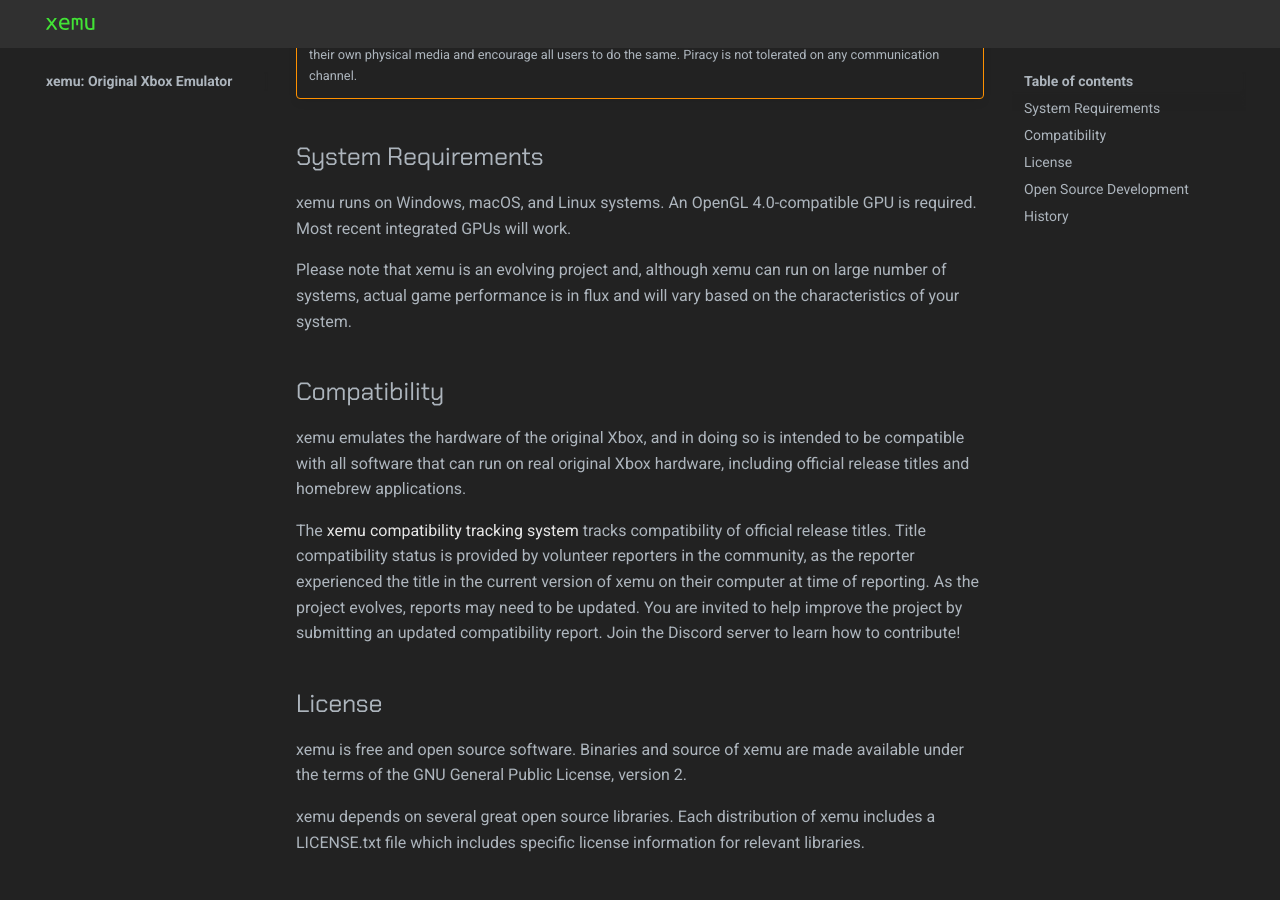
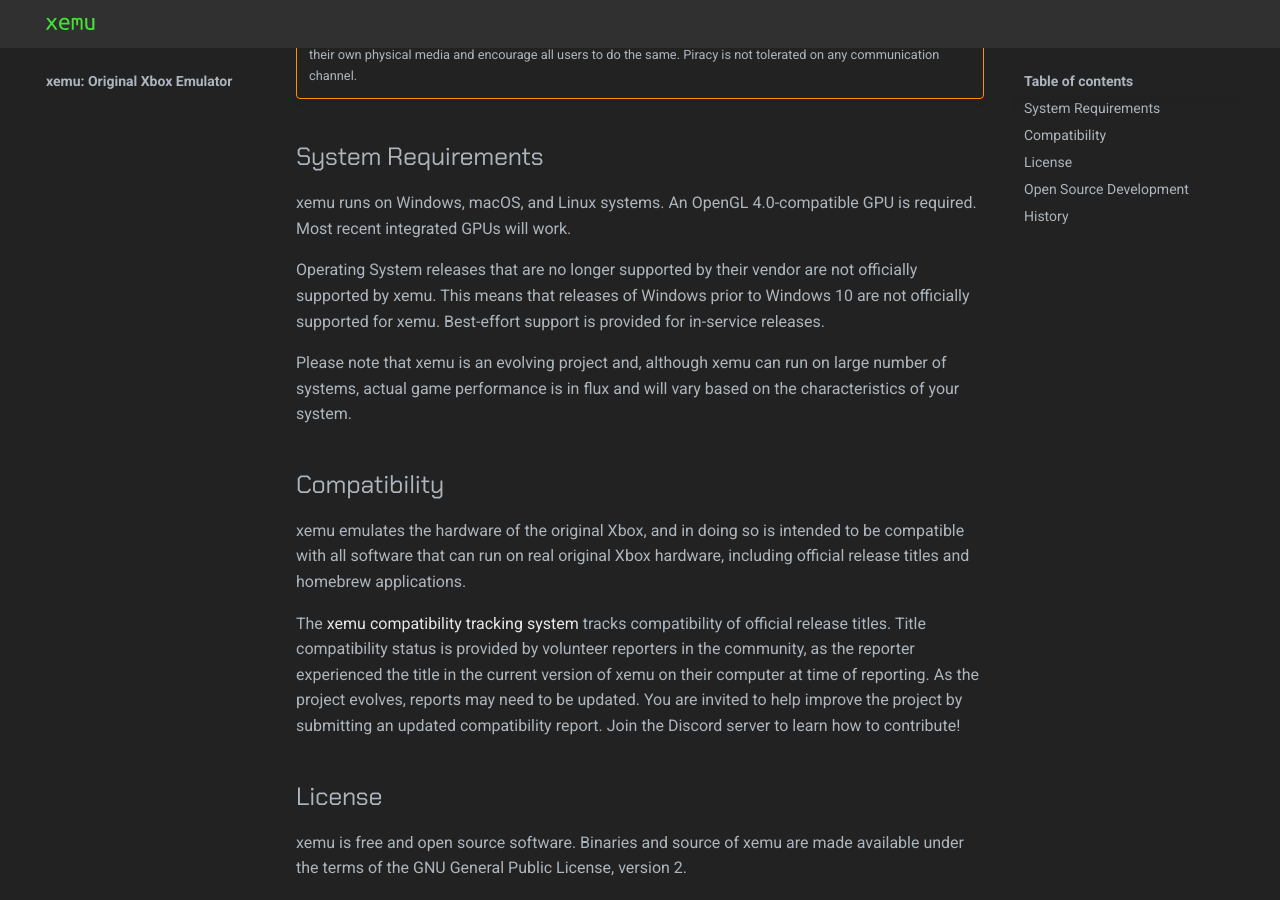
Before and after one commit to xemu-project/xemu-website, an MkDocs documentation site: the page built from docs/docs/about.md, in a window 1280 px wide and 900 px high, scrolled down 546 px. Built offline with MkDocs 1.6.1 and Material for MkDocs 9.7.7, drawn with Linux system fonts in a browser that asks for light colours.

Commit message:
Add note about EOL OS releases

```diff
--- a/docs/docs/about.md
+++ b/docs/docs/about.md
@@ -20,6 +20,8 @@ xemu is free and open-source software that emulates the [original Microsoft Xbox
 ## System Requirements
 
 xemu runs on Windows, macOS, and Linux systems. An OpenGL 4.0-compatible GPU is required. Most recent integrated GPUs will work.
+
+Operating System releases that are no longer supported by their vendor are not officially supported by xemu. This means that releases of Windows prior to Windows 10 are not officially supported for xemu. Best-effort support is provided for in-service releases.
 
 Please note that xemu is an evolving project and, although xemu can run on large number of systems, actual game performance is in flux and will vary based on the characteristics of your system.
 
```
